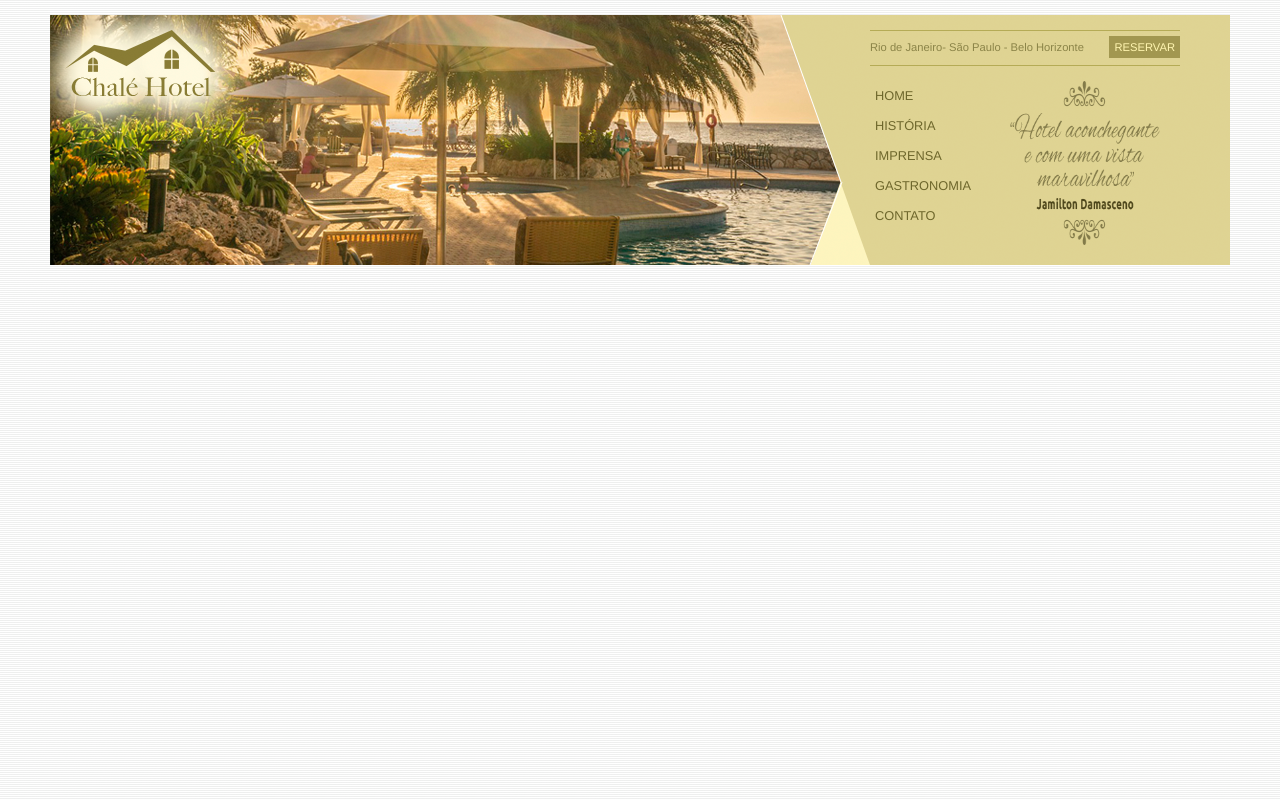
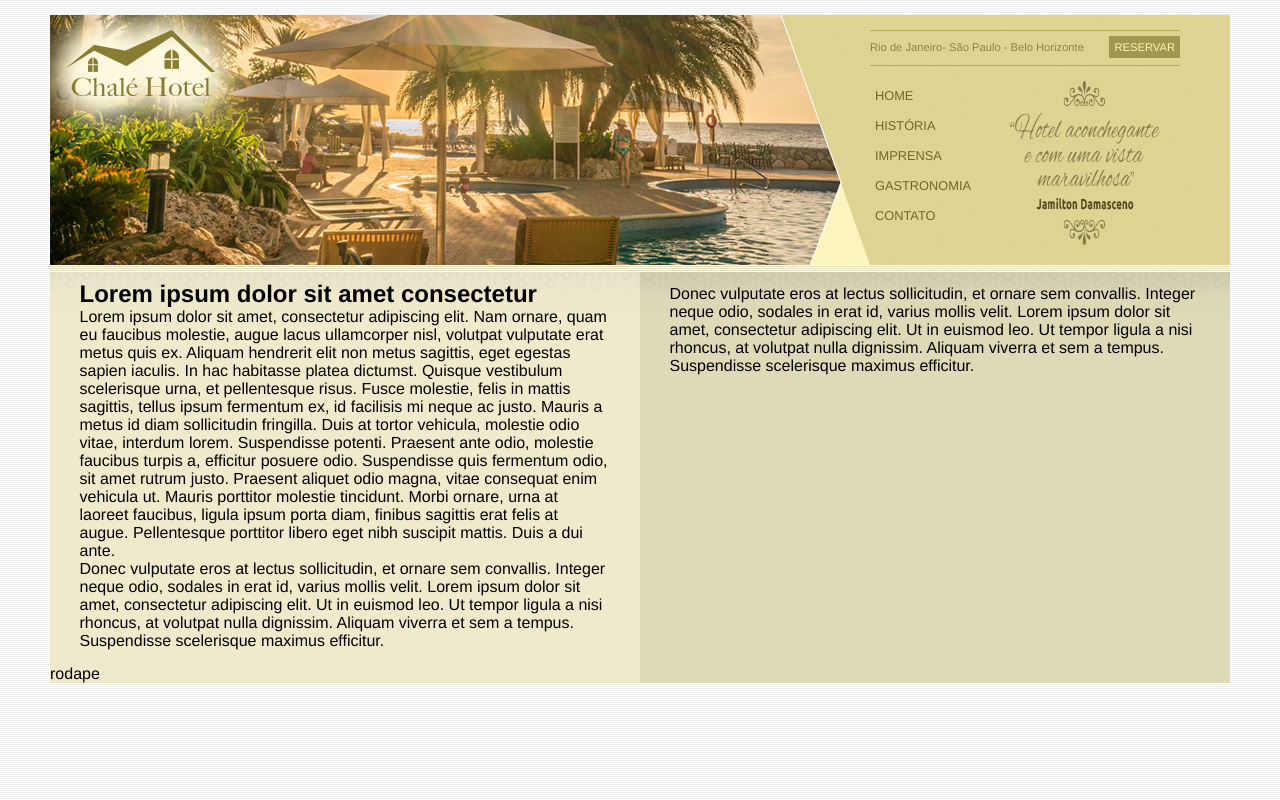
Before and after one commit to ShrrgnienT-T/CHALE-HOTEL, a plain HTML site: page INDEX.HTML in a window 1280 px wide. Drawn offline with Linux system fonts and the light colour scheme.

Commit message:
area de conteudos

```diff
--- a/INDEX.HTML
+++ b/INDEX.HTML
@@ -46,6 +46,28 @@
             </div> <!--Fim area-menu-->
 
         </div> <!-- FIM DO TOPO -->
-    </div> <!-- INICIO DO CONTAINER -->
+
+        <div id="area-principal"> <!--Inicio Area Principal-->
+            <div class="conteudo">
+                <h2>
+                    Lorem ipsum dolor sit amet consectetur
+                </h2>
+                <p>Lorem ipsum dolor sit amet, consectetur adipiscing elit. Nam ornare, quam eu faucibus molestie, augue lacus ullamcorper nisl, volutpat vulputate erat metus quis ex. Aliquam hendrerit elit non metus sagittis, eget egestas sapien iaculis. In hac habitasse platea dictumst. Quisque vestibulum scelerisque urna, et pellentesque risus. Fusce molestie, felis in mattis sagittis, tellus ipsum fermentum ex, id facilisis mi neque ac justo. Mauris a metus id diam sollicitudin fringilla. Duis at tortor vehicula, molestie odio vitae, interdum lorem. Suspendisse potenti. Praesent ante odio, molestie faucibus turpis a, efficitur posuere odio. Suspendisse quis fermentum odio, sit amet rutrum justo. Praesent aliquet odio magna, vitae consequat enim vehicula ut. Mauris porttitor molestie tincidunt. Morbi ornare, urna at laoreet faucibus, ligula ipsum porta diam, finibus sagittis erat felis at augue. Pellentesque porttitor libero eget nibh suscipit mattis. Duis a dui ante.</p>
+
+                <p> Donec vulputate eros at lectus sollicitudin, et ornare sem convallis. Integer neque odio, sodales in erat id, varius mollis velit. Lorem ipsum dolor sit amet, consectetur adipiscing elit. Ut in euismod leo. Ut tempor ligula a nisi rhoncus, at volutpat nulla dignissim. Aliquam viverra et sem a tempus. Suspendisse scelerisque maximus efficitur.</p>
+            </div>
+        </div>  <!--Fim Area Principal-->
+
+        <div id="area-lateral"> <!--Inicio Area Lateral-->
+            <div class="conteudo">
+
+                <p> Donec vulputate eros at lectus sollicitudin, et ornare sem convallis. Integer neque odio, sodales in erat id, varius mollis velit. Lorem ipsum dolor sit amet, consectetur adipiscing elit. Ut in euismod leo. Ut tempor ligula a nisi rhoncus, at volutpat nulla dignissim. Aliquam viverra et sem a tempus. Suspendisse scelerisque maximus efficitur.</p>
+
+            </div>
+        </div> <!--Fim Area Lateral-->
+        <div id="rodape">
+            rodape
+        </div>
+    </div> <!-- Fim DO CONTAINER -->
 </body>
 </html>
--- a/css/estilo.css
+++ b/css/estilo.css
@@ -10,7 +10,7 @@ body{
 }
 
 #container {
-    background: #ede9cc;
+    background: #ede9cc url(../imagens/bg-container.png) top center repeat-y;
     margin: 0 auto;
     min-width: 740px;
     max-width: 1180px;
@@ -124,3 +124,31 @@ ul#navegacao a:hover{
     height: 164px;
     float: right;
 }
+
+
+/* Area de conteudos */
+
+#area-principal{
+
+    float: left;
+    width: 50%;
+    background: url(../imagens/bg-area-principal.png) top left repeat-x;
+    padding: 15px 0px;
+}
+
+#area-lateral{
+    background: url(../imagens/bg-area-lateral.png) top left repeat-x;
+    float: right;
+    width: 50%;
+    padding: 20px 0px;
+}
+
+.conteudo {
+    margin: 0 auto;
+    width: 90%;
+
+}
+
+#rodape{
+    clear: both;
+}
```
